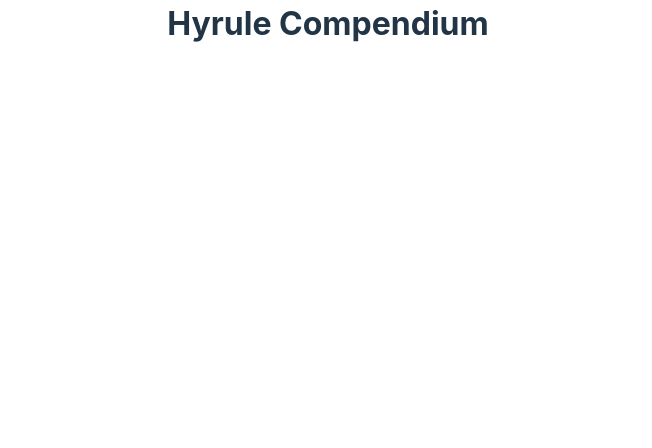
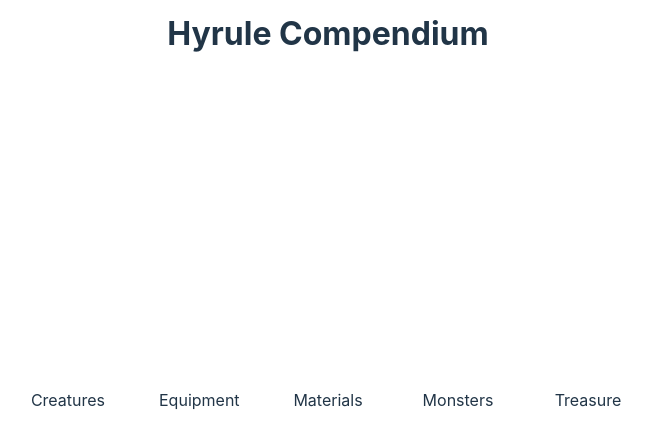
Before and after one commit to martinapiras/hyrule-compendium-react, a React (Vite) app: page / in a window 1280 px wide. Shown: the top 448 px of the page, without its empty margins (312-964 px from the left). Built offline with nearby package versions, Linux system fonts and the light colour scheme.

Commit message:
feat: added home page

```diff
--- a/src/App.css
+++ b/src/App.css
@@ -1,6 +1,5 @@
 #root {
+  height: 100vh;
+  padding: 10px;
+  overflow-y: auto;
 }
-
-h1 {
-  text-align: center;
-}
--- a/src/App.jsx
+++ b/src/App.jsx
@@ -1,11 +1,11 @@
+import { useState } from "react";
+import HomePage from "./components/HomePage";
 import "./App.css";
 
 function App() {
-  return (
-    <>
-      <h1>Hyrule Compendium</h1>
-    </>
-  );
+  const [section, setSection] = useState("");
+
+  return <>{section ? <h1>WIP</h1> : <HomePage />}</>;
 }
 
 export default App;
--- /dev/null
+++ b/src/components/HomePage/HomePage.jsx
@@ -0,0 +1,18 @@
+import "./index.css";
+
+const HomePage = () => {
+  return (
+    <div className="HomePage">
+      <h1 className="HomePage__title">Hyrule Compendium</h1>
+      <ul className="HomePage__Categories">
+        <li className="HomePage__Categories--category">Creatures</li>
+        <li className="HomePage__Categories--category">Equipment</li>
+        <li className="HomePage__Categories--category">Materials</li>
+        <li className="HomePage__Categories--category">Monsters</li>
+        <li className="HomePage__Categories--category">Treasure</li>
+      </ul>
+    </div>
+  );
+};
+
+export default HomePage;
--- /dev/null
+++ b/src/components/HomePage/index.css
@@ -0,0 +1,40 @@
+.HomePage {
+  height: 100%;
+  display: flex;
+  flex-direction: column;
+  align-items: center;
+  justify-content: center;
+  position: relative;
+}
+
+h1 {
+  position: absolute;
+  top: 0;
+  text-align: center;
+}
+
+.HomePage__Categories {
+  padding: 10px 30px;
+  list-style-type: none;
+  display: flex;
+  flex-wrap: wrap;
+  justify-content: center;
+  align-items: center;
+  gap: 30px;
+}
+
+.HomePage__Categories--category {
+  border: 1px solid #ffffffde;
+  padding: 5px 10px;
+  width: 100px;
+  text-align: center;
+  cursor: pointer;
+  transition: all 0.35s;
+}
+
+.HomePage__Categories--category:hover,
+.HomePage__Categories--category:active {
+  transform: scale(1.2);
+  background-color: #ffffffde;
+  color: #242424;
+}
--- /dev/null
+++ b/src/components/HomePage/index.jsx
@@ -0,0 +1,2 @@
+import HomePage from "./HomePage";
+export default HomePage;
--- a/src/index.css
+++ b/src/index.css
@@ -4,7 +4,7 @@
   font-weight: 400;
 
   color-scheme: light dark;
-  color: rgba(255, 255, 255, 0.87);
+  color: #ffffffde;
   background-color: #242424;
 
   font-synthesis: none;
```
